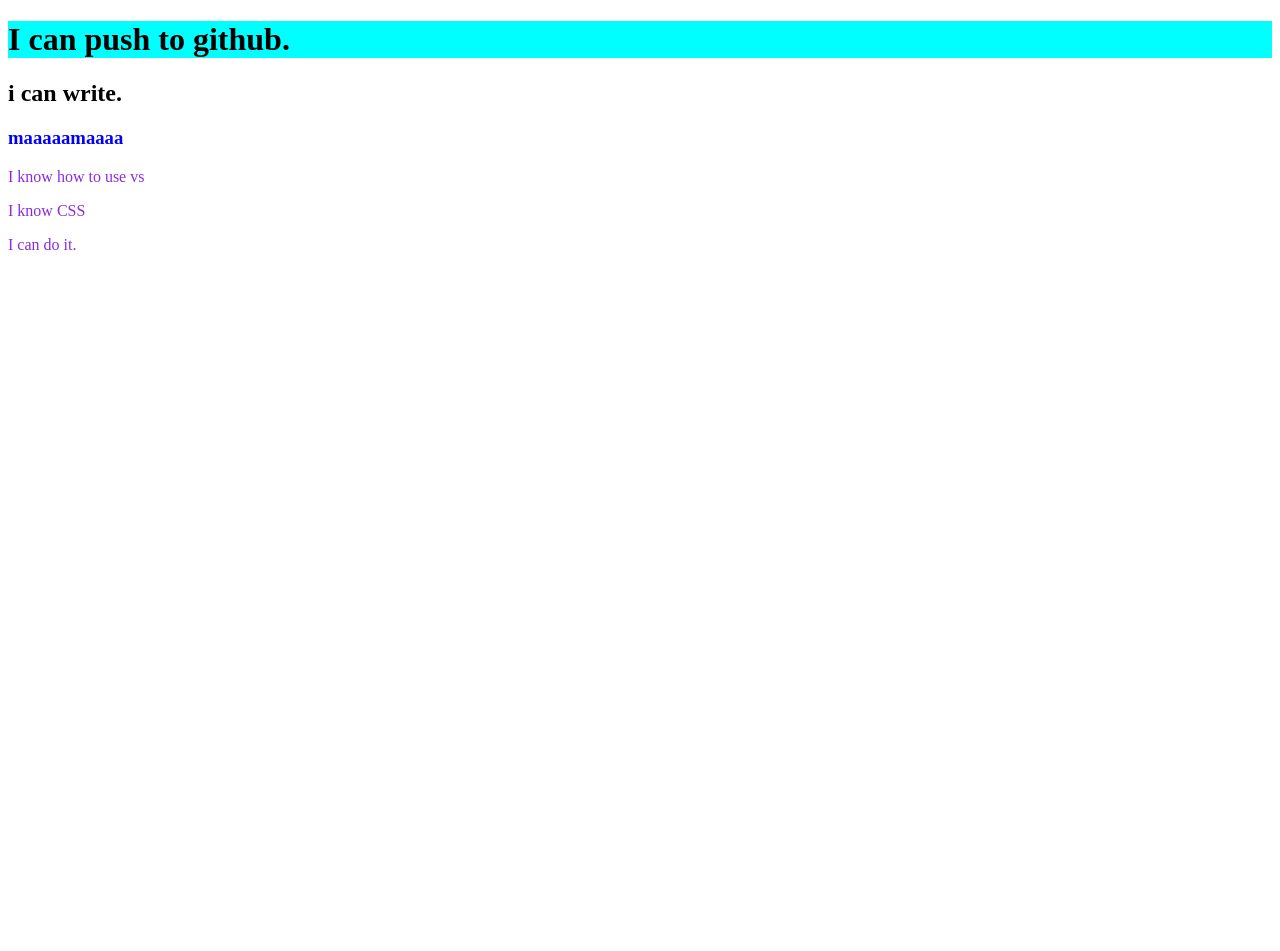
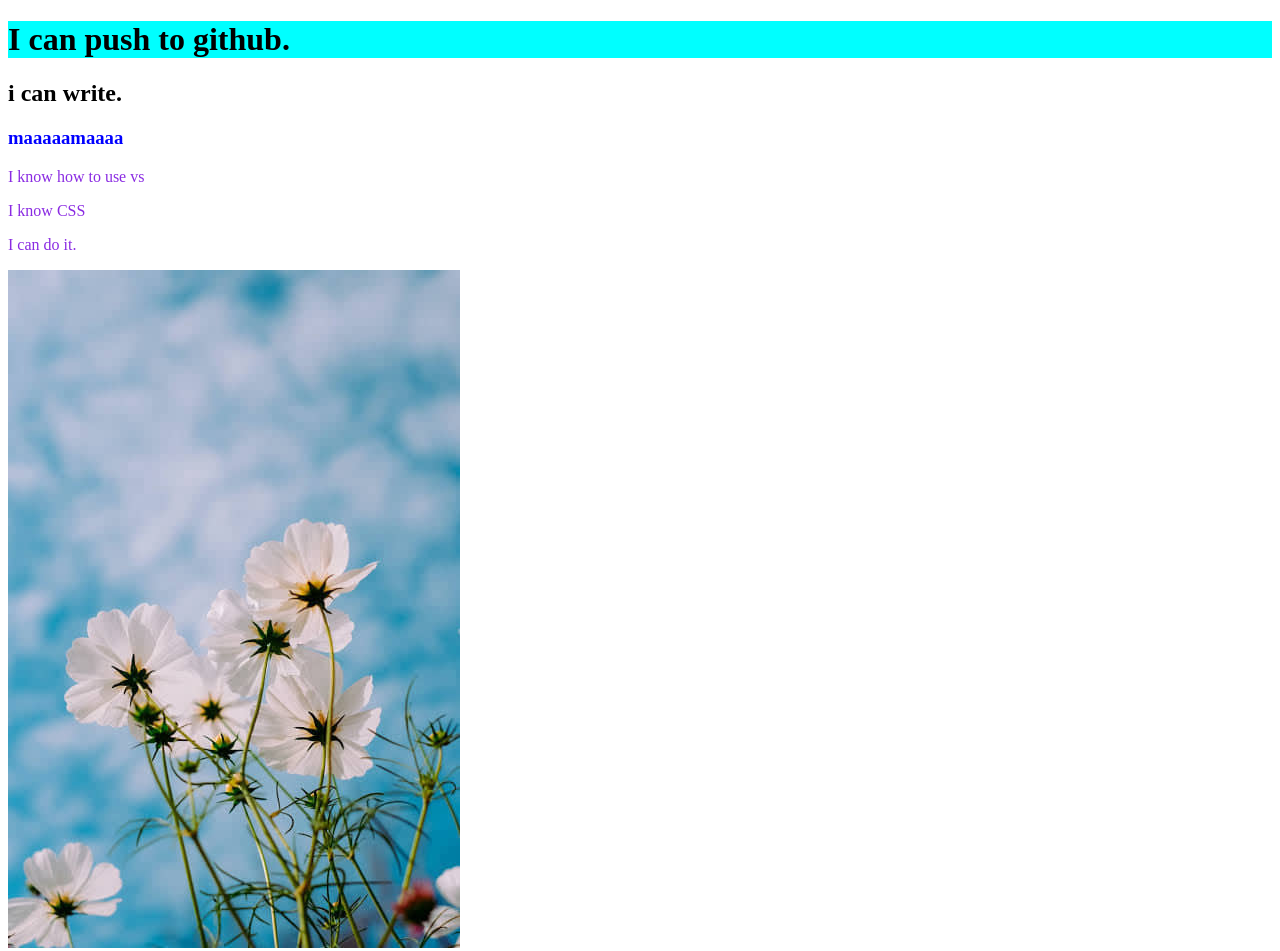
Before and after one commit to fatemakhatun7/my-second-repog, a plain HTML site: page index.html in a window 1280 px wide. Before the commit the page ends 800 px from the top, so only its background shows below. Drawn offline with Linux system fonts and the light colour scheme.

Commit message:
image added

```diff
--- a/index.html
+++ b/index.html
@@ -14,5 +14,6 @@
     <p>I know how to use vs</p>
     <p>I know CSS</p>
     <p>I can do it.</p>
+    <img src="poo.jpg" alt="">
 </body>
 </html>
```
Also changed, not shown: po.jpg (added), poo.jpg (added), pp.jpg (added).
